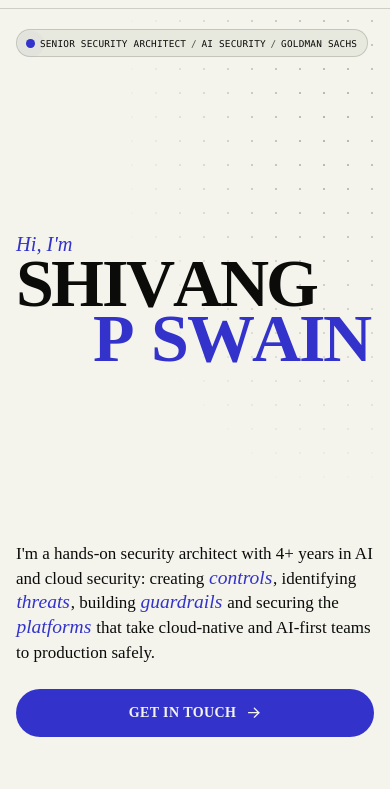
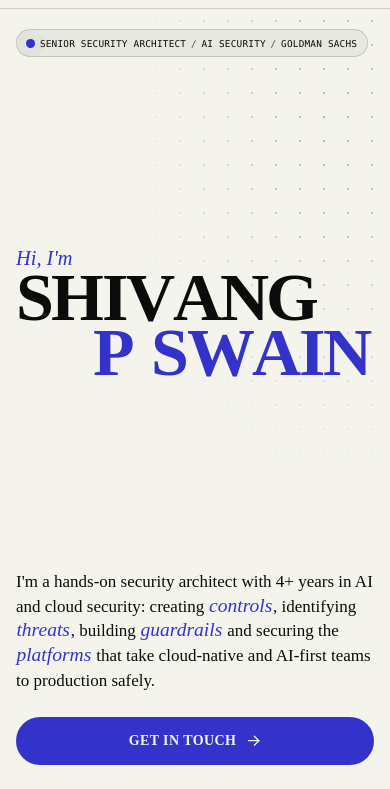
Before and after one commit to shivangswain/shivangswain, an Astro site: page / in a window 390 px wide. Shown: the part 55-844 px from the top of the page. Built offline with nearby package versions, Linux system fonts and the light colour scheme; Astro itself is replaced by a stand-in of ours.

Commit message:
Mobile hero: fill the large viewport so it reaches the screen bottom
iOS Safari's page runs under its floating toolbar, so 100svh left a
~60pt strip where the ticker showed. The hero now uses 100lvh, and its
bottom padding adds back the browser UI's height (100lvh - 100svh) plus
the safe-area inset, so "Get in touch" stays clear of the toolbar. This
also adapts to Android Chrome's collapsing address bar.

Co-Authored-By: Claude Opus 5.5 <noreply@anthropic.com>

```diff
--- a/src/styles/global.css
+++ b/src/styles/global.css
@@ -1589,16 +1589,18 @@ textarea {
 		font-size: 1.0625rem;
 	}
 
-	/* The hero fills the first screen: breadcrumb at the top, intro and button
+	/* The hero fills the whole screen: breadcrumb at the top, intro and button
 	 * at the bottom, and the name centred in the space between them, so the
-	 * ticker only appears once you scroll. The bottom padding clears iOS
-	 * Safari's floating toolbar, which sits over the page. */
+	 * ticker only appears once you scroll. It's sized to the large viewport
+	 * (the page runs under iOS Safari's floating toolbar), and the bottom
+	 * padding adds back the browser UI's height (lvh - svh) plus the safe
+	 * area, so the button stays clear of the toolbar. */
 	.hero {
 		display: grid;
 		grid-template-rows: auto 1fr auto;
 		gap: 1.75rem;
-		min-height: calc(100svh - var(--header-h));
-		padding-block: 1.25rem calc(3.25rem + env(safe-area-inset-bottom, 0px));
+		min-height: calc(100lvh - var(--header-h));
+		padding-block: 1.25rem calc(1.5rem + (100lvh - 100svh) + env(safe-area-inset-bottom, 0px));
 	}
 
 	.hero-title {
```
